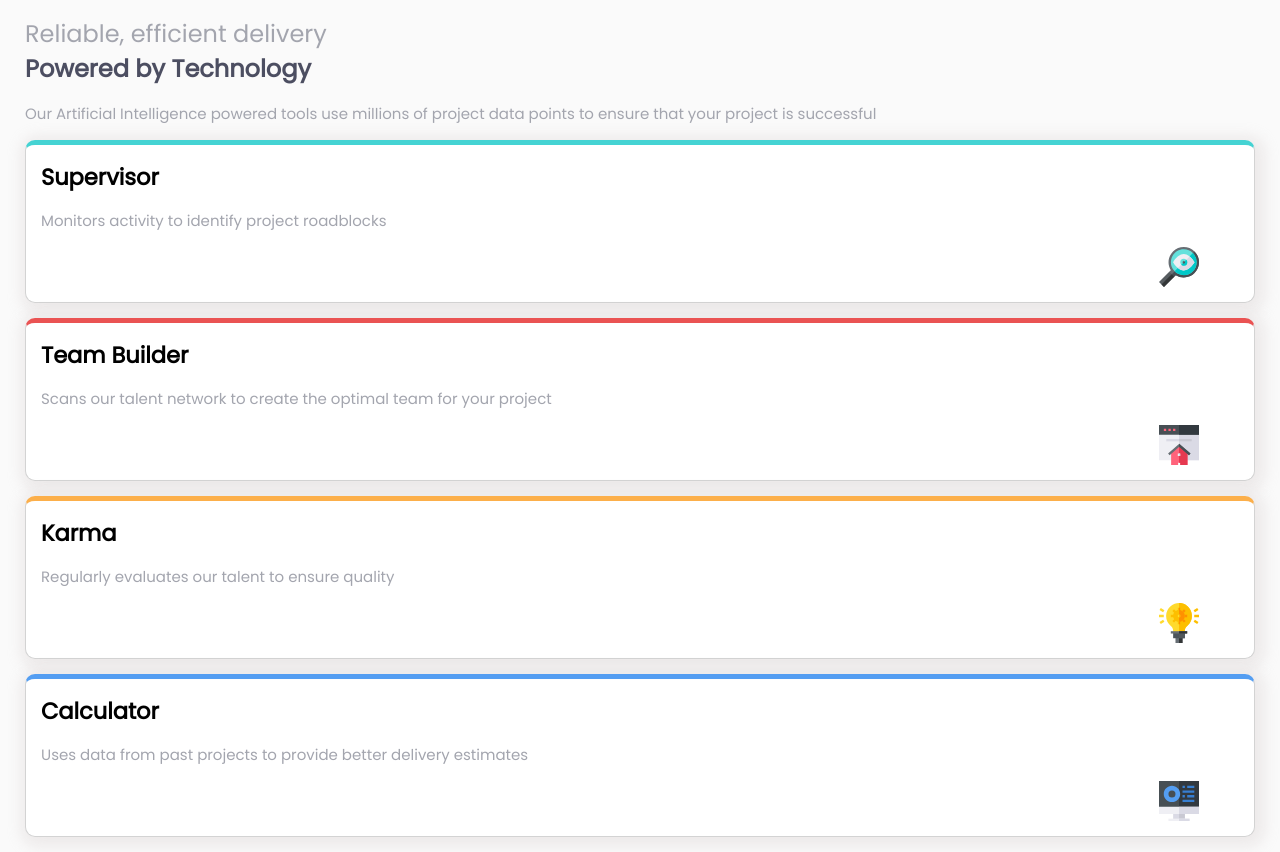
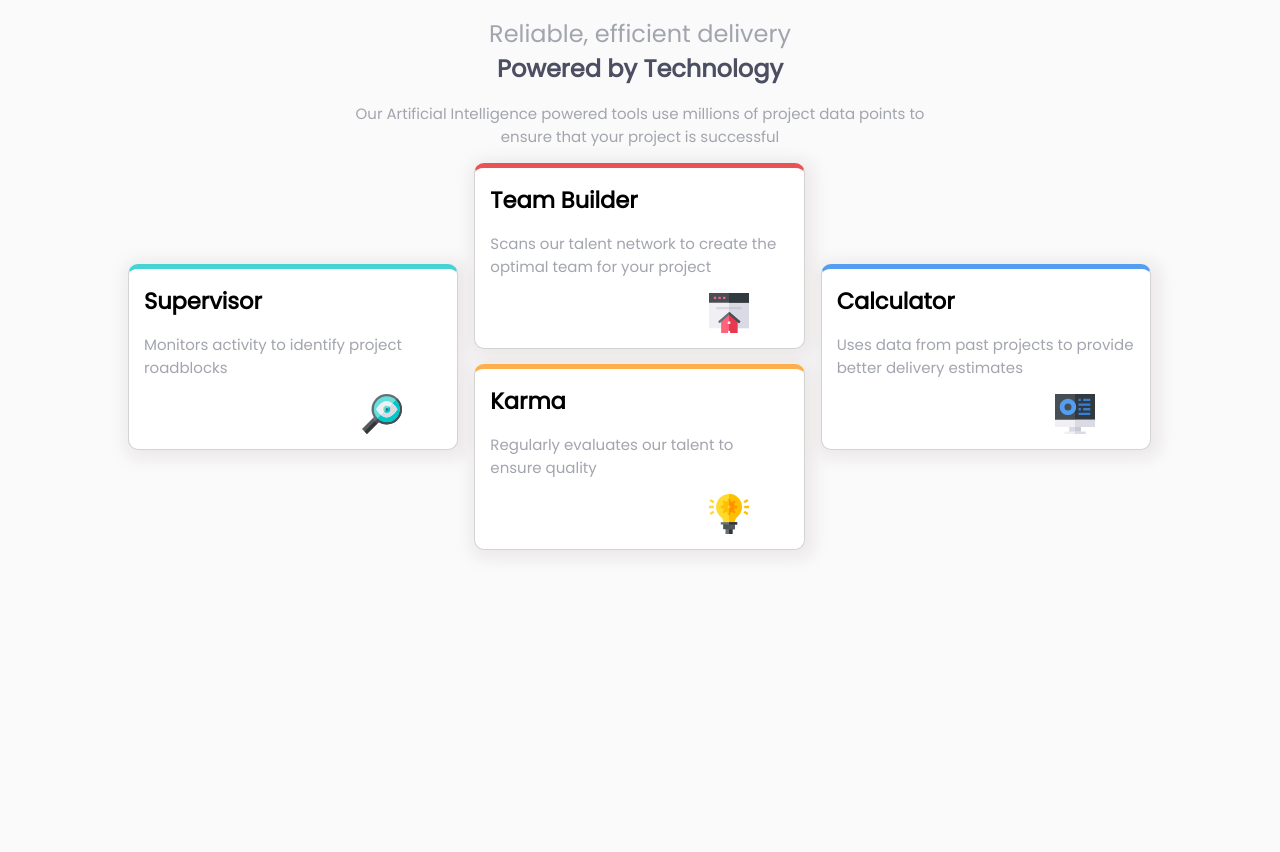
Before and after one commit to jcsmileyjr/Four-Card-Feature, a plain HTML site: page index.html in a window 1280 px wide. After the commit the page ends 800 px from the top, so only its background shows below. Drawn offline with Linux system fonts and the light colour scheme.

Commit message:
Updated for desktop layout responsiveness

```diff
--- a/index.html
+++ b/index.html
@@ -72,6 +72,7 @@
 
     .card__supervisor--style {
       border-top: .35em solid var(--Primary-Cyan);
+      align-self: center;
     }
 
     .card__team--style {
@@ -84,8 +85,40 @@
 
     .card__calculator--style{
       border-top: .35em solid var(--Primary-Blue);
+      align-self: center;
     }
 
+    @media only screen and (min-width: 600px) {
+      main {
+        display: flex;
+      }
+
+      body {
+        margin: 0 10vw;
+      }
+
+      .card {
+        width: 90%;
+      }
+
+      .content__column--style {
+        display: flex;
+      }
+
+      .content__secondColumn--style {
+        margin: 0 15px;
+      }
+
+      .content__column {
+        width: 100%;
+      }
+
+      header {
+        width: 60%;
+        margin: auto;
+        text-align: center;
+      }
+    }
 
   </style>
 </head>
@@ -96,7 +129,7 @@
   to ensure that your project is successful</p>
   </header>
   <main>
-    <div class="content__firstColumn--style">
+    <div class="content__column--style content__column">
       <div class="card card__supervisor--style">
         <h2>Supervisor</h2>
         <p class="content--style">Monitors activity to identify project roadblocks</p>
@@ -105,7 +138,7 @@
         </div>
       </div>
     </div>
-    <div class="content__secondColumn--style">
+    <div class="content__secondColumn--style content__column">
       <div class="card card__team--style">
         <h2>Team Builder</h2>
         <p class="content--style">Scans our talent network to create the optimal team for your project</p>
@@ -121,7 +154,7 @@
         </div>
       </div>
     </div>
-    <div class="content__thirdColumn--style">
+    <div class="content__column--style content__column">
       <div class="card card__calculator--style">
         <h2>Calculator</h2>
         <p class="content--style">Uses data from past projects to provide better delivery estimates</p>
```
